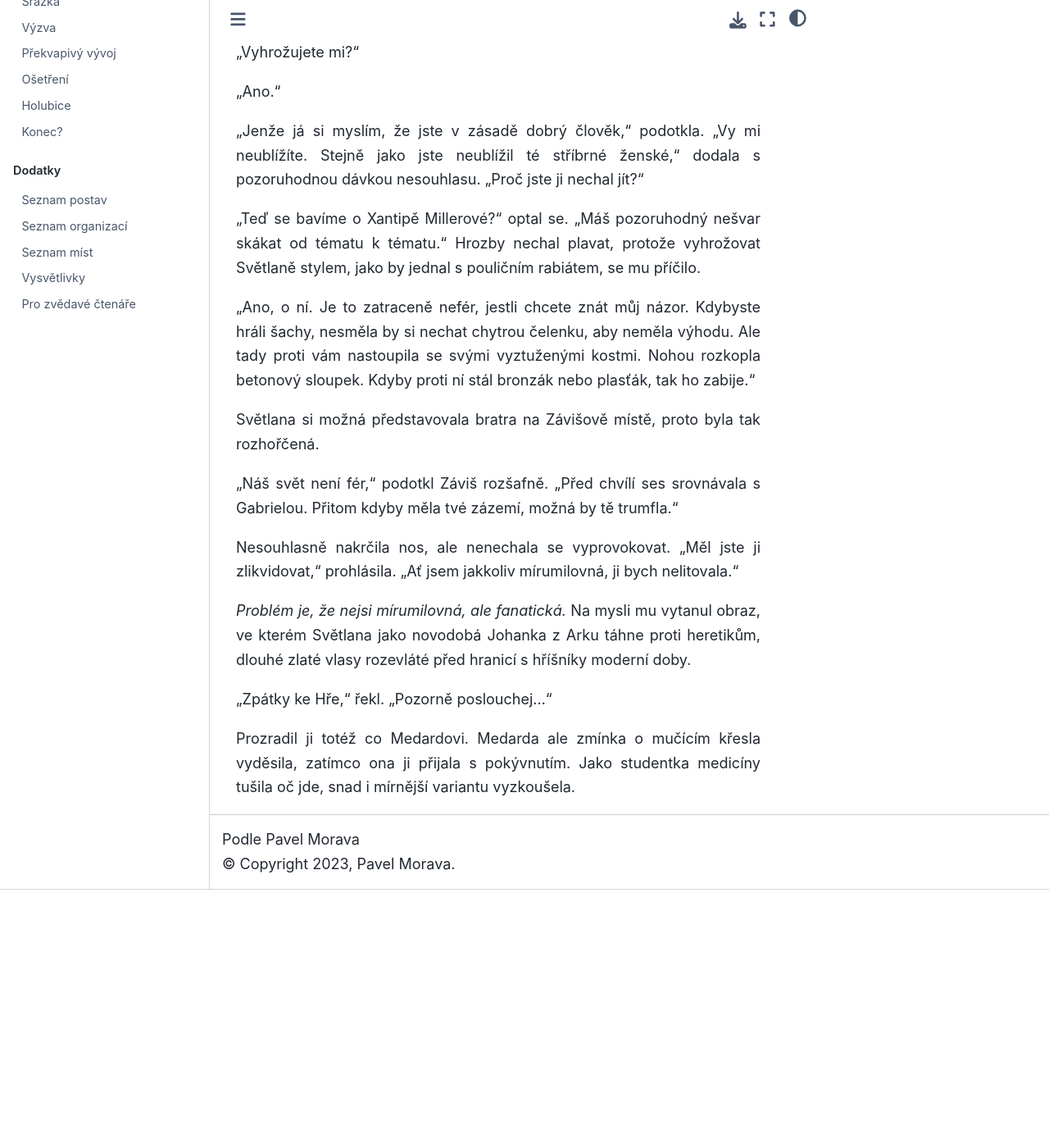
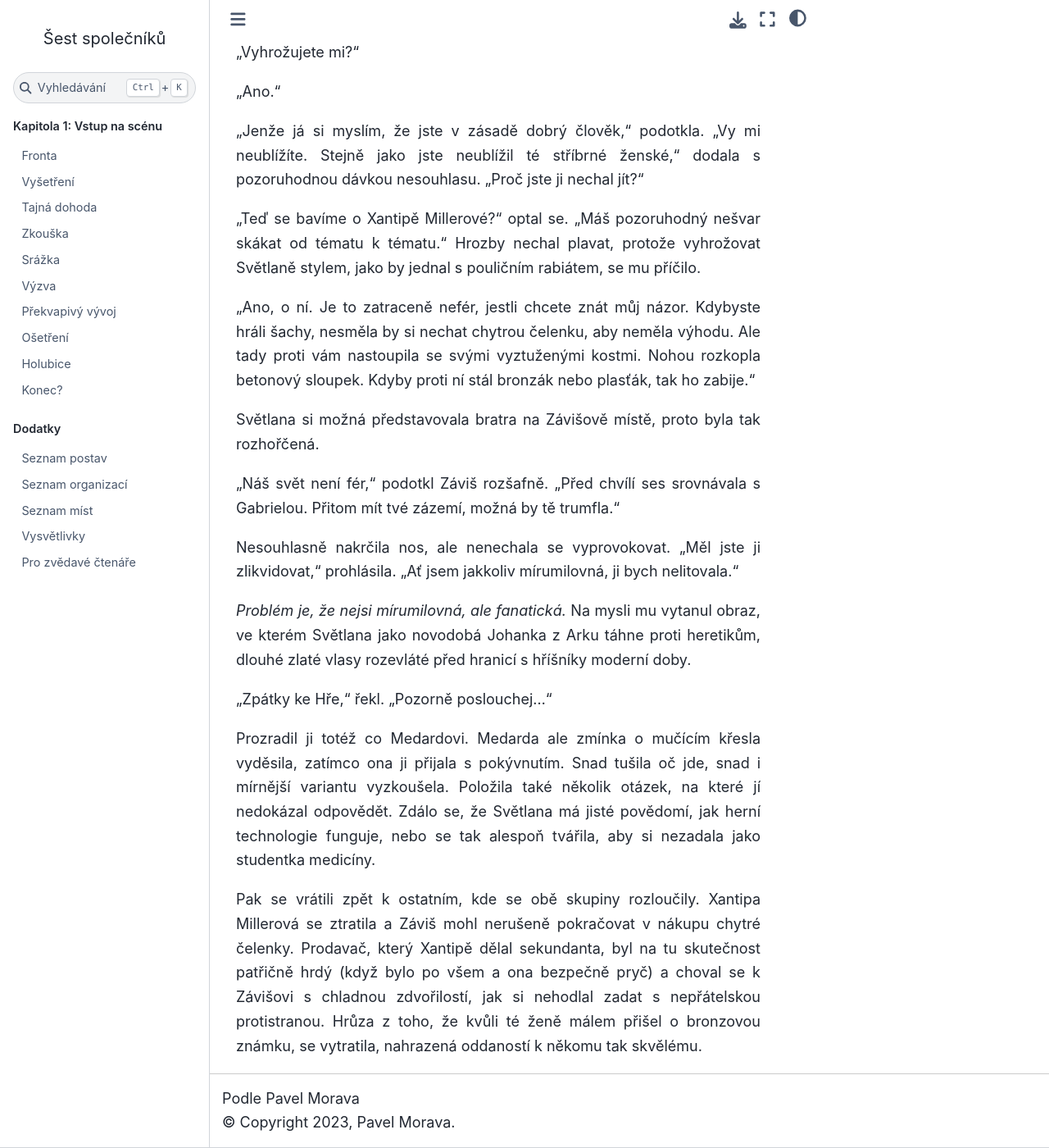
Before and after one commit to hanpari/sest-spolecniku, a Sphinx documentation site: the page built from source/sest_spolecniku/001-vstup-na-scenu/10.md, in a window 1280 px wide and 1400 px high, scrolled down 5224 px. Shown: the whole window at 82% size. Built offline with Sphinx 7.4.7 and the Sphinx Book theme 1.1.4, drawn with Linux system fonts in a browser that asks for light colours; before the commit the page ends 6309 px from its top, so only the background shows below that; some of the changed text lies outside the part shown.

Commit message:
Holubice

```diff
--- a/source/sest_spolecniku/001-vstup-na-scenu/10.md
+++ b/source/sest_spolecniku/001-vstup-na-scenu/10.md
@@ -22,7 +22,7 @@ Záviš ji přejel pohledem od hlavy k patě. Od otevřených střevíců na vys
 
 "Není nebezpečný pro okolí, ale pro sebe."
 
-"Ty si ráda hraješ na psychiatra, co," zasmál se Záviš. "Já trpím stihomamem, bratr také blázen. Pokud tohle není diagnóza, tak, jak nabízel i pan Ctibor Oplatka, sním své smrduté ponožky."
+"Ty si ráda hraješ na psychiatra, co?" zasmál se Záviš. "Já trpím stihomamem, bratr také blázen. Pokud tohle není diagnóza, tak, jak nabízel i pan Ctibor Oplatka, sním své smrduté ponožky."
 
 Ale Světlana se nenechala vyvést z míry. "Bratr se touží stát slavným duelantem."
 
@@ -122,7 +122,7 @@ I kdyby se Záviš ji rozhodl obdivovat, nemohl si nevšimnout, jak si Světlana
 
 Světlana si možná představovala bratra na Závišově místě, proto byla tak rozhořčená.
 
-"Náš svět není fér," podotkl Záviš rozšafně. "Před chvílí ses srovnávala s Gabrielou. Přitom kdyby měla tvé zázemí, možná by tě trumfla."
+"Náš svět není fér," podotkl Záviš rozšafně. "Před chvílí ses srovnávala s Gabrielou. Přitom mít tvé zázemí, možná by tě trumfla."
 
 Nesouhlasně nakrčila nos, ale nenechala se vyprovokovat. "Měl jste ji zlikvidovat," prohlásila. "Ať jsem jakkoliv mírumilovná, ji bych nelitovala."
 
@@ -130,4 +130,6 @@ Nesouhlasně nakrčila nos, ale nenechala se vyprovokovat. "Měl jste ji zlikvid
 
 "Zpátky ke Hře," řekl. "Pozorně poslouchej..."
 
-Prozradil ji totéž co Medardovi. Medarda ale zmínka o mučícím křesla vyděsila, zatímco ona ji přijala s pokývnutím. Jako studentka medicíny tušila oč jde, snad i mírnější variantu vyzkoušela.
+Prozradil ji totéž co Medardovi. Medarda ale zmínka o mučícím křesla vyděsila, zatímco ona ji přijala s pokývnutím. Snad tušila oč jde, snad i mírnější variantu vyzkoušela. Položila také několik otázek, na které jí nedokázal odpovědět. Zdálo se, že Světlana má jisté povědomí, jak herní technologie funguje, nebo se tak alespoň tvářila, aby si nezadala jako studentka medicíny.
+
+Pak se vrátili zpět k ostatním, kde se obě skupiny rozloučily. Xantipa Millerová se ztratila a Záviš mohl nerušeně pokračovat v nákupu chytré čelenky. Prodavač, který Xantipě dělal sekundanta, byl na tu skutečnost patřičně hrdý (když bylo po všem a ona bezpečně pryč) a choval se k Závišovi s chladnou zdvořilostí, jak si nehodlal zadat s nepřátelskou protistranou. Hrůza z toho, že kvůli té ženě málem přišel o bronzovou známku, se vytratila, nahrazená oddaností k někomu tak skvělému.
```
Also changed, not shown: other parts of source/sest_spolecniku/001-vstup-na-scenu/10.md (+1 -1 lines).
